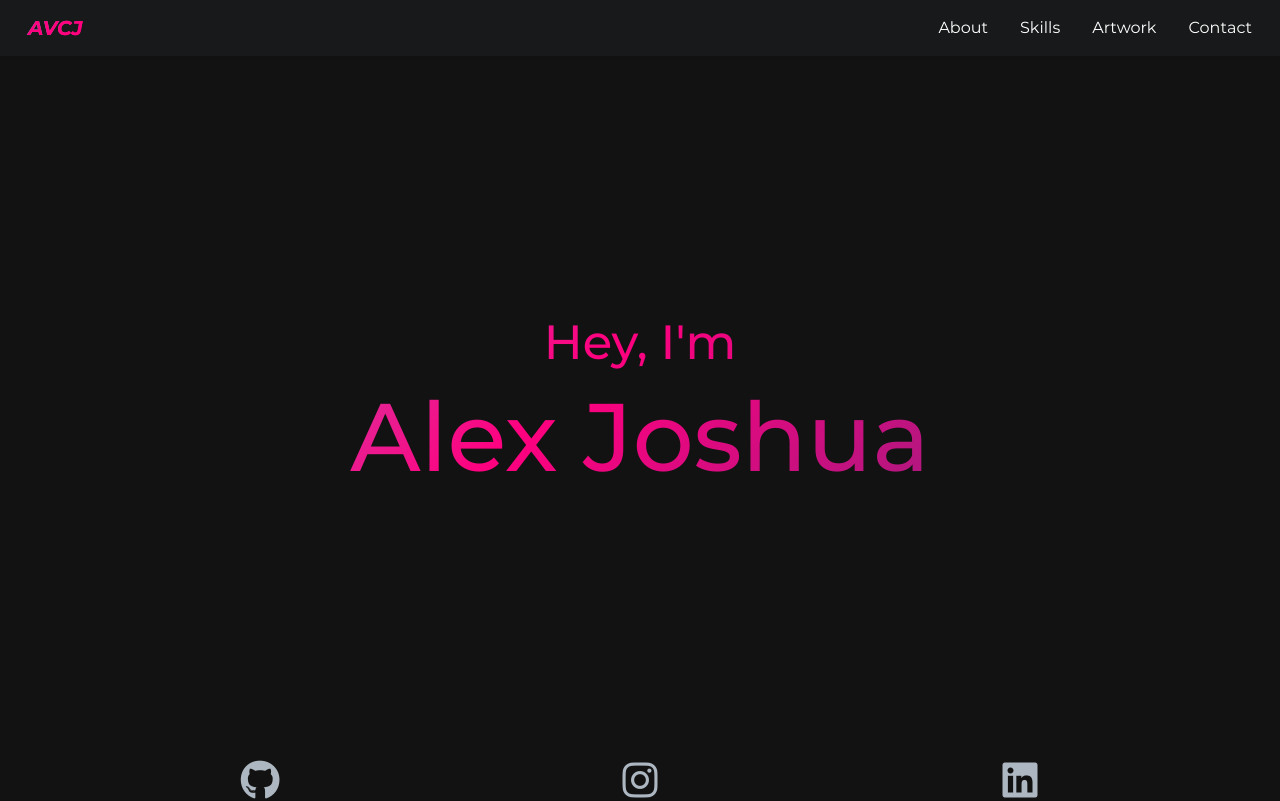
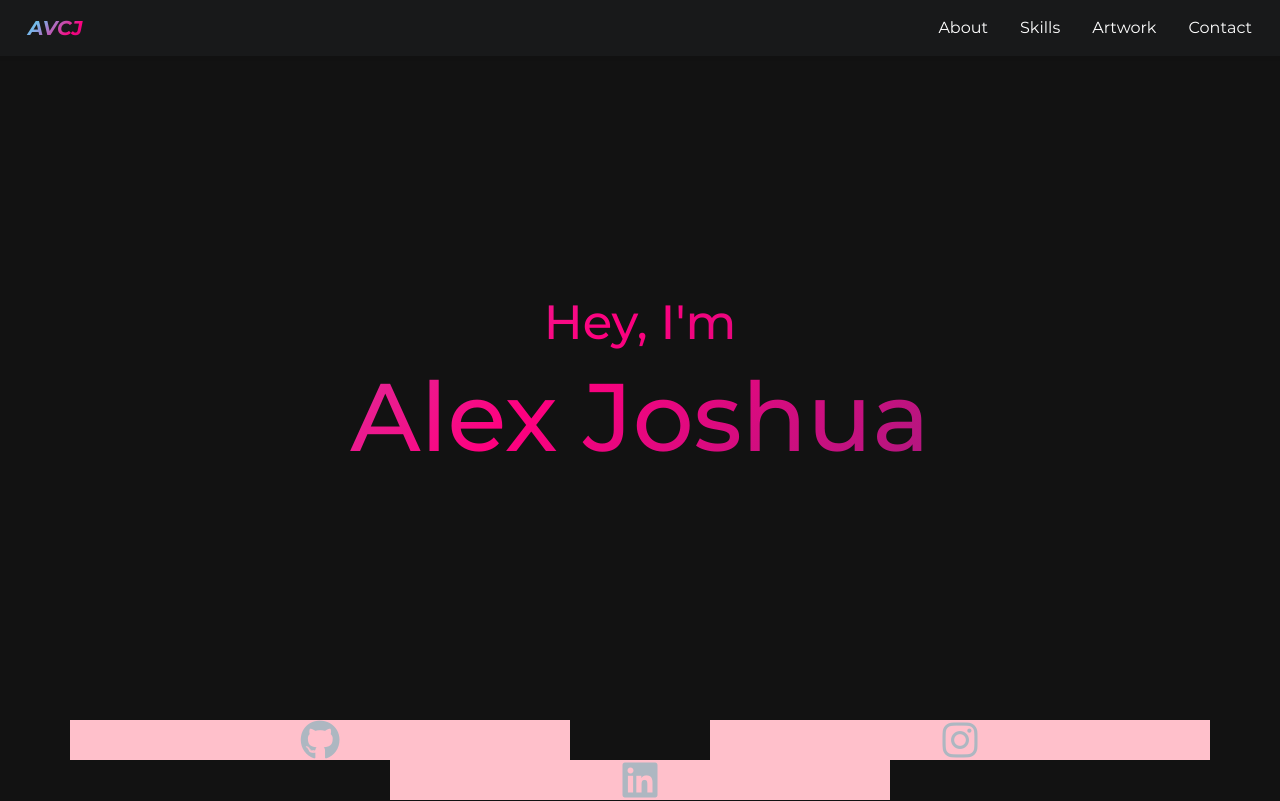
Before and after one commit to Alexjoshua14/RevampedPortfolio, a React (Create React App) app: page / in a window 1280 px wide. Built offline with nearby package versions, Linux system fonts and the light colour scheme.

Commit message:
Update social link icons to svg

```diff
--- a/src/nav/NavBar.css
+++ b/src/nav/NavBar.css
@@ -14,6 +14,7 @@
     background: var(--gradient);
     background-clip: text;
     color: transparent;
+    -webkit-text-fill-color: transparent;
     font-weight: bold;
 }
 
--- a/src/pages/HomePage.js
+++ b/src/pages/HomePage.js
@@ -6,7 +6,7 @@ import { TypeAnimation } from'react-type-animation';
 
 export default function HomePage() {
     return (
-        <div className="container-fluid mainContent">
+        <div className="container-fluid">
             <div className="row" id="main-title">
                 <h2>Hey, I'm</h2>
                 <h1>Alex Joshua</h1>
--- a/src/socialLinks/social.css
+++ b/src/socialLinks/social.css
@@ -1,17 +1,40 @@
 .fa-brands {
     display: flex;
-    gap: 1rem;
     justify-content: center;
     align-items: center;
     font-size: 2.5rem;
     transition: transform 200ms ease-in;
+    background-color: pink;
+    width: 500px;
+    height: auto;
+
 }
 
 .fa-brands:hover {
     transform: scale(1.04);
 }
 
+.social-row div {
+    display: flex;
+    align-items: center;
+    justify-content: center;
+}
+.social-row p {
+    columns: pink;
+    -webkit-text-fill-color: pink;
+    background-color: yellow;
+}
+
 .social-row a {
     text-decoration: none;
     color: var(--secondary-white);
+    -webkit-text-fill-color: var(--secondary-white);
 }
+
+.social-row svg {
+    height: 2.5rem;
+    width: auto;
+    vertical-align: middle;
+    /* background-color: yellow; */
+
+}
--- a/src/socialLinks/social.js
+++ b/src/socialLinks/social.js
@@ -3,7 +3,8 @@ import './social.css';
 
 export default function Social() {
     return (
-        <div className="container">
+        <div className="container-fluid">
+
             <div className="row social-row">
                 <div className="col">
                     <a href="https://github.com/Alexjoshua14" target="_blank">
```
